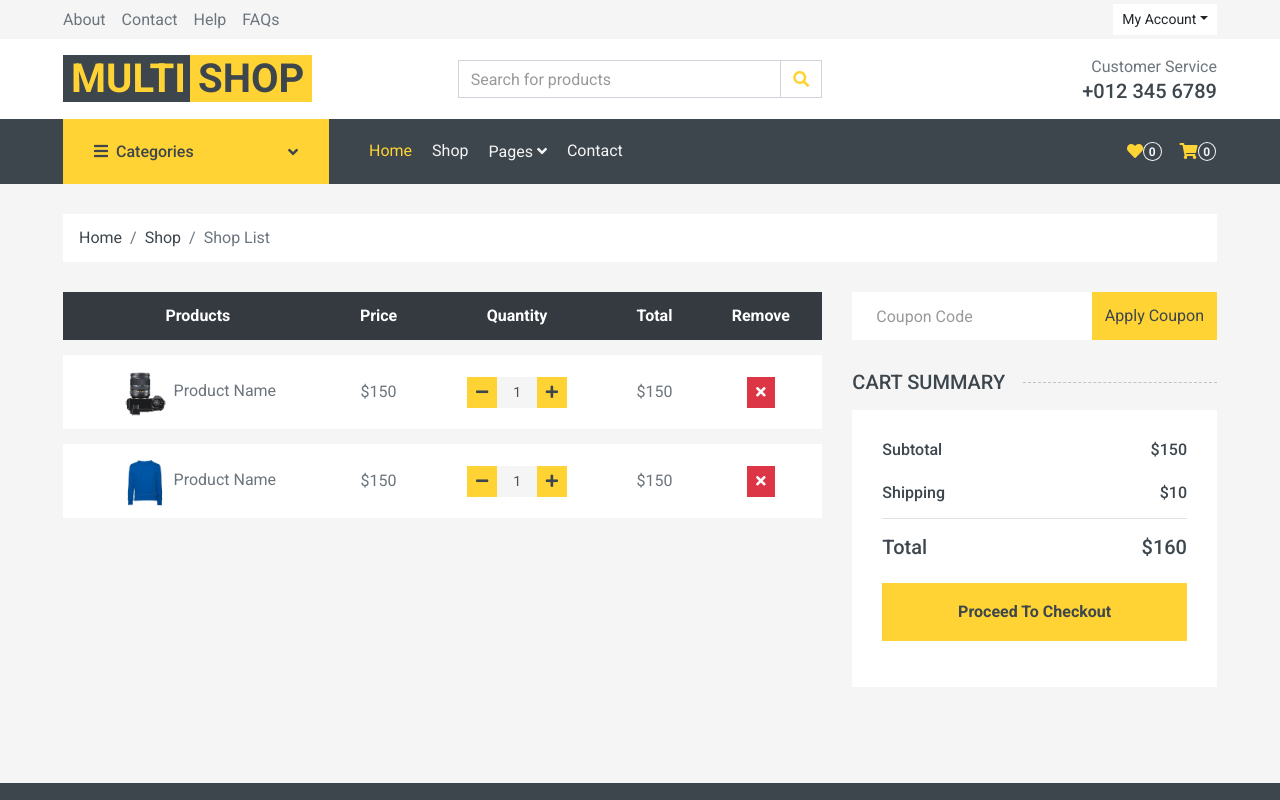
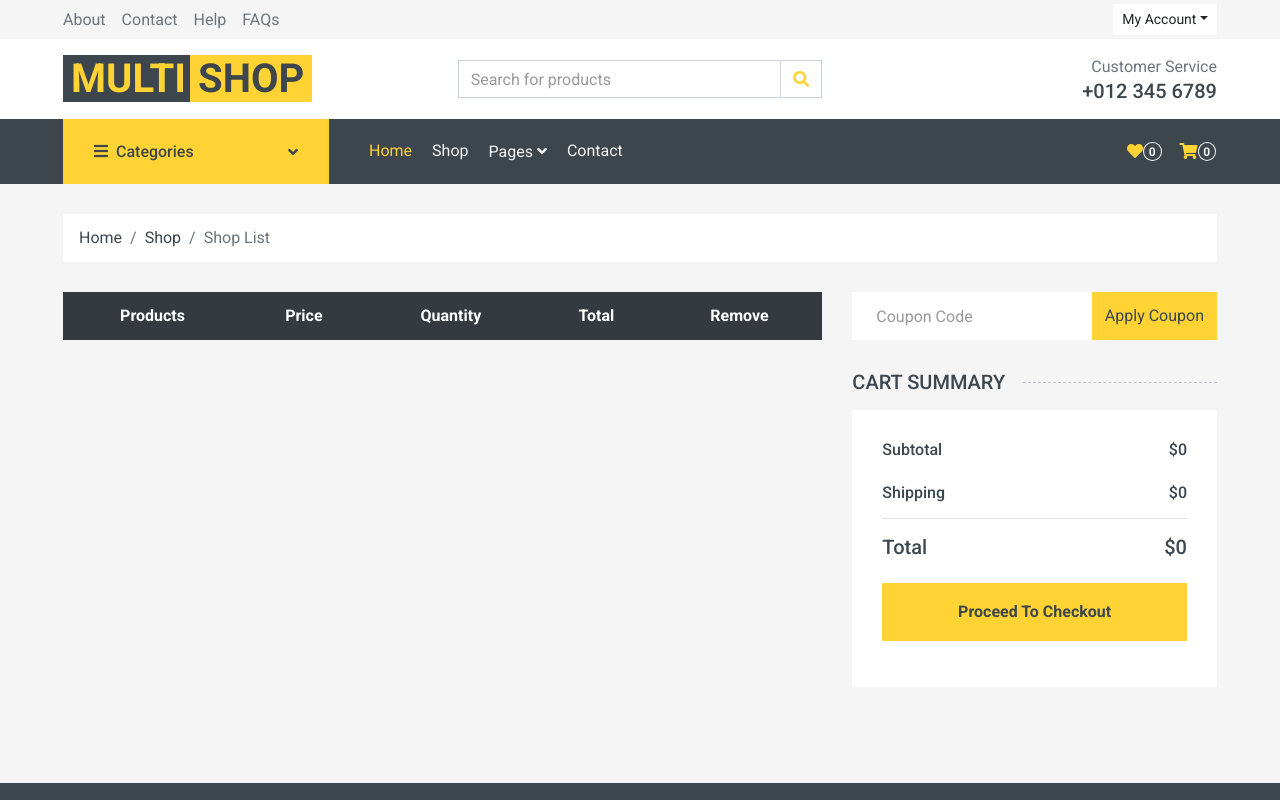
Before and after one commit to shivamrai27/multi-shop-ecom, a React (Vite) app in the folder frontend/: page /cart in a window 1280 px wide. Shown: the top 800 px of the page. Built offline with nearby package versions, Linux system fonts and the light colour scheme.

Commit message:
Add to cart functionality done

```diff
--- a/frontend/src/pages/Cart.jsx
+++ b/frontend/src/pages/Cart.jsx
@@ -1,10 +1,38 @@
 import React from 'react'
-import Breadcrumb from '../components/Breadcrumb'
+import Breadcrumb from '../components/Breadcrumb';
+import { useSelector, useDispatch } from 'react-redux'
+import { removeFromCart, increaseQty, decreaseQty } from '../redux/slices/cartSlice';
+import { Link } from 'react-router-dom';
+
+
 
 function Cart() {
+    let itemExist;
+    const { cart } = useSelector(state => state.cart);
+
+    const dispatch = useDispatch()
+    const handleRemove = (item) => {
+        dispatch(removeFromCart(item));
+    }
+
+    const handleDecQuantity = (product) => {
+        itemExist = cart && cart.find(ci => ci._id === product._id);
+        dispatch(decreaseQty(product))
+    }
+    const handleIncQty = (product) => {
+        itemExist = cart && cart.find(ci => ci._id === product._id);
+        dispatch(increaseQty(itemExist))
+    }
+
+
+    let subTotal = 0;
+    for (let c in cart) {
+        subTotal += cart[c].price * cart[c].quantity;
+    }
+
     return (
         <>
-    <Breadcrumb/>
+            <Breadcrumb />
             <div className="container-fluid">
                 <div className="row px-xl-5">
                     <div className="col-lg-8 table-responsive mb-5">
@@ -19,55 +47,38 @@ function Cart() {
                                 </tr>
                             </thead>
                             <tbody className="align-middle">
-                        <tr>
-                            <td className="align-middle"><img src="img/product-1.jpg" alt="" style={{width: '50px'}}/> Product Name</td>
-                            <td className="align-middle">$150</td>
+
+
+                                {
+                                    cart && cart.map(item => <tr>
+                                        <td className="align-middle"><img src={item.image} alt="" style={{ width: '50px' }} /> {item.title}</td>
+                                        <td className="align-middle">${item.price}</td>
                                         <td className="align-middle">
-                                <div className="input-group quantity mx-auto" style={{width: '100px'}}>
+                                            <div className="input-group quantity mx-auto" style={{ width: '100px' }}>
                                                 <div className="input-group-btn">
-                                        <button className="btn btn-sm btn-primary btn-minus" >
+                                                    <button className="btn btn-sm btn-primary btn-minus" disabled={item?.quantity <= 1 ? true : false} onClick={() => handleDecQuantity(item)}>
                                                         <i className="fa fa-minus"></i>
                                                     </button>
                                                 </div>
-                                    <input type="text" onChange={()=>true} className="form-control form-control-sm bg-secondary border-0 text-center" value="1"/>
+                                                <input type="text" onChange={() => true} className="form-control form-control-sm bg-secondary border-0 text-center" value={item ? item?.quantity : '1'} />
                                                 <div className="input-group-btn">
-                                        <button className="btn btn-sm btn-primary btn-plus">
+                                                    <button className="btn btn-sm btn-primary btn-plus" onClick={() => handleIncQty(item)}>
                                                         <i className="fa fa-plus"></i>
                                                     </button>
                                                 </div>
                                             </div>
                                         </td>
-                            <td className="align-middle">$150</td>
-                            <td className="align-middle"><button className="btn btn-sm btn-danger"><i className="fa fa-times"></i></button></td>
-                        </tr>
-                        <tr>
-                            <td className="align-middle"><img src="img/product-2.jpg" alt="" style={{width: '50px'}}/> Product Name</td>
-                            <td className="align-middle">$150</td>
-                            <td className="align-middle">
-                                <div className="input-group quantity mx-auto" style={{width: '100px'}}>
-                                    <div className="input-group-btn">
-                                        <button className="btn btn-sm btn-primary btn-minus" >
-                                        <i className="fa fa-minus"></i>
-                                        </button>
-                                    </div>
-                                    <input type="text" onChange={()=>true} className="form-control form-control-sm bg-secondary border-0 text-center" value="1"/>
-                                    <div className="input-group-btn">
-                                        <button className="btn btn-sm btn-primary btn-plus">
-                                            <i className="fa fa-plus"></i>
-                                        </button>
-                                    </div>
-                                </div>
-                            </td>
-                            <td className="align-middle">$150</td>
-                            <td className="align-middle"><button className="btn btn-sm btn-danger"><i className="fa fa-times"></i></button></td>
-                        </tr>
+                                        <td className="align-middle">${item?.quantity * item.price}</td>
+                                        <td className="align-middle"><button className="btn btn-sm btn-danger" onClick={() => handleRemove(item)}><i className="fa fa-times"></i></button></td>
+                                    </tr>)
+                                }
                             </tbody>
                         </table>
                     </div>
                     <div className="col-lg-4">
                         <form className="mb-30" action="">
                             <div className="input-group">
-                        <input type="text" className="form-control border-0 p-4" placeholder="Coupon Code"/>
+                                <input type="text" className="form-control border-0 p-4" placeholder="Coupon Code" />
                                 <div className="input-group-append">
                                     <button className="btn btn-primary">Apply Coupon</button>
                                 </div>
@@ -78,19 +89,19 @@ function Cart() {
                             <div className="border-bottom pb-2">
                                 <div className="d-flex justify-content-between mb-3">
                                     <h6>Subtotal</h6>
-                            <h6>$150</h6>
+                                    <h6>${subTotal}</h6>
                                 </div>
                                 <div className="d-flex justify-content-between">
                                     <h6 className="font-weight-medium">Shipping</h6>
-                            <h6 className="font-weight-medium">$10</h6>
+                                    <h6 className="font-weight-medium">${Math.floor(subTotal * 0.01)}</h6>
                                 </div>
                             </div>
                             <div className="pt-2">
                                 <div className="d-flex justify-content-between mt-2">
                                     <h5>Total</h5>
-                            <h5>$160</h5>
+                                    <h5>${subTotal + Math.floor(subTotal * 0.01)}</h5>
                                 </div>
-                        <button className="btn btn-block btn-primary font-weight-bold my-3 py-3">Proceed To Checkout</button>
+                                <Link to={'/checkout'} className="btn btn-block btn-primary font-weight-bold my-3 py-3">Proceed To Checkout</Link>
                             </div>
                         </div>
                     </div>
--- a/frontend/src/pages/Detail.jsx
+++ b/frontend/src/pages/Detail.jsx
@@ -2,12 +2,33 @@ import React from 'react'
 import Breadcrumb from '../components/Breadcrumb';
 import { useParams } from 'react-router-dom';
 import { useGetProductByIdQuery } from '../redux/features/product/productApi';
+import { addToCart, decreaseQty, increaseQty } from '../redux/slices/cartSlice';
+import { useDispatch, useSelector } from 'react-redux';
+
+
 
 
 function Detail() {
 
     const { id } = useParams();
     const { data, isLoading, error } = useGetProductByIdQuery(id);
+    const dispatch = useDispatch();
+
+    const { cart } = useSelector(state => state.cart);
+
+    const itemExist = cart && cart.find(ci => ci._id === id);
+
+    const handleCart = (product) => {
+        dispatch(addToCart(product));
+    }
+    const handleDecQuantity = (product) => {
+        dispatch(decreaseQty(product))
+    }
+    const handleIncQty = (product) => {
+        dispatch(increaseQty(product))
+    }
+
+
 
 
     return (
@@ -75,19 +96,22 @@ function Detail() {
                             <div className="d-flex align-items-center mb-4 pt-2">
                                 <div className="input-group quantity mr-3" style={{ width: '130px' }}>
                                     <div className="input-group-btn">
-                                        <button className="btn btn-primary btn-minus">
+                                        <button disabled={itemExist?.quantity <= 1 ? true : false} className="btn btn-primary btn-minus" onClick={() => handleDecQuantity(data)}>
                                             <i className="fa fa-minus"></i>
                                         </button>
                                     </div>
-                                    <input type="text" onChange={() => true} className="form-control bg-secondary border-0 text-center" value="1" />
+                                    <input type="text" onChange={() => true} className="form-control bg-secondary border-0 text-center" value={itemExist ? itemExist.quantity : '1'} />
                                     <div className="input-group-btn">
-                                        <button className="btn btn-primary btn-plus">
+                                        <button className="btn btn-primary btn-plus" onClick={() => handleIncQty(data)}>
                                             <i className="fa fa-plus"></i>
                                         </button>
                                     </div>
                                 </div>
-                                <button className="btn btn-primary px-3"><i className="fa fa-shopping-cart mr-1"></i> Add To
-                                    Cart</button>
+                                {
+                                    itemExist ? < button className="btn btn-primary px-3" disabled><i className="fa fa-shopping-cart mr-1"></i> Already in Cart</button> :
+                                        <button className="btn btn-primary px-3" onClick={() => handleCart(data)}><i className="fa fa-shopping-cart mr-1"></i> Add To Cart</button>
+                                }
+
                             </div>
                             <div className="d-flex pt-2">
                                 <strong className="text-dark mr-2">Share on:</strong>
@@ -182,7 +206,7 @@ function Detail() {
                         </div>
                     </div>
                 </div>
-            </div>
+            </div >
         </>
     )
 }
--- /dev/null
+++ b/frontend/src/redux/slices/cartSlice.js
@@ -0,0 +1,34 @@
+import { createSlice } from '@reduxjs/toolkit'
+
+const initialState = {
+    cart: []
+}
+
+const cartSlice = createSlice({
+    name: 'cartSlice',
+    initialState,
+    reducers: {
+        addToCart(state, action) {
+            const productToAdd = action.payload;
+            state.cart.unshift({ ...productToAdd, quantity: 1 });
+        },
+        removeFromCart(state, action) {
+            const productToRemove = action.payload;
+            state.cart = state.cart.filter(product => product._id !== productToRemove._id);
+        },
+        emptyCart(state, action) {
+            state.cart = action.payload;
+        },
+        increaseQty: (state, action) => {
+            let itemFound = state.cart.find(item => item._id === action.payload._id);
+            itemFound.quantity = itemFound.quantity + 1;
+        },
+        decreaseQty: (state, action) => {
+            let itemFound = state.cart.find(item => item._id === action.payload._id);
+            itemFound.quantity = itemFound.quantity - 1;
+        },
+    },
+})
+
+export const { addToCart, removeFromCart, emptyCart, increaseQty, decreaseQty } = cartSlice.actions
+export default cartSlice.reducer
```
Also changed, not shown: frontend/src/components/Navbar.jsx (+5 -5 lines), frontend/src/redux/store.js (+10 -6 lines). Lines whose indentation alone changed are shown as unchanged.
